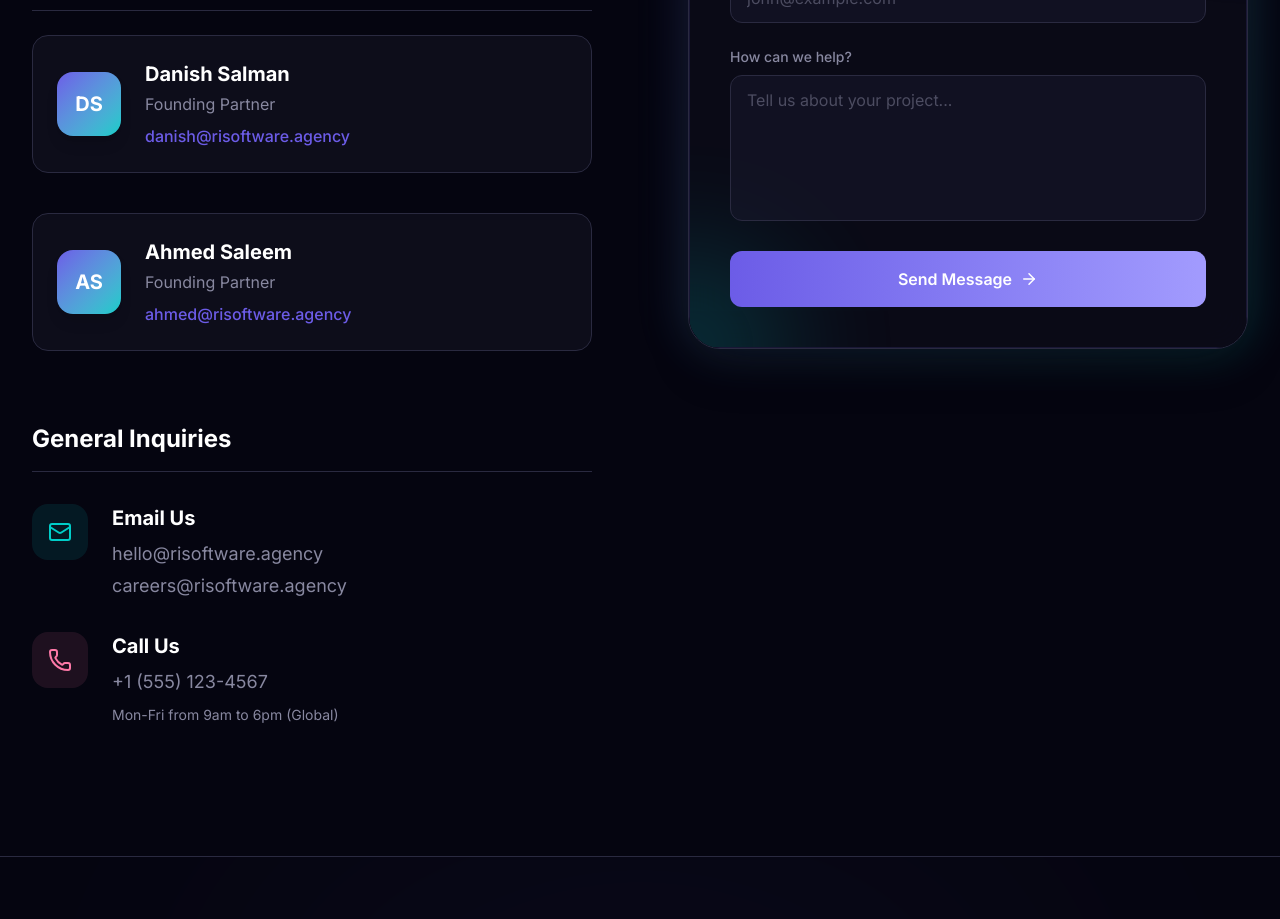
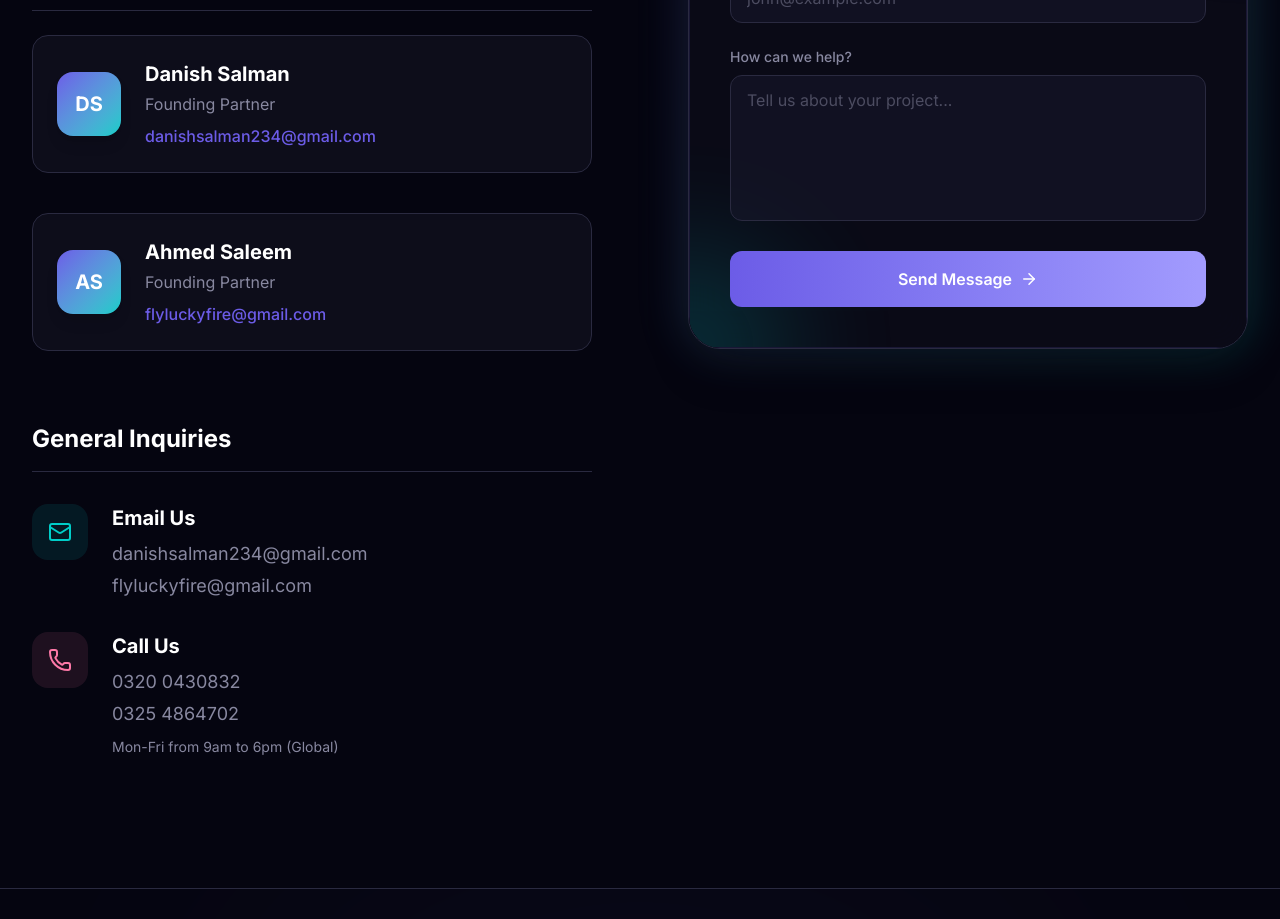
Before and after one commit to danishsalman837-afk/RI-software-agency-, a Next.js app in the folder agency-website/: page /contact in a window 1280 px wide. Shown: the part 960-1879 px from the top of the page. Built offline with nearby package versions, Linux system fonts and the light colour scheme; no server answers.

Commit message:
Update contact page info

```diff
--- a/agency-website/src/app/contact/page.tsx
+++ b/agency-website/src/app/contact/page.tsx
@@ -40,8 +40,8 @@ export default function ContactPage() {
                       <div>
                         <h4 className="text-white font-bold text-xl mb-1">{member.name}</h4>
                         <p className="text-[#8888a0] mb-2">{member.role}</p>
-                        <a href={`mailto:${member.name.split(' ')[0].toLowerCase()}@risoftware.agency`} className="text-[#6c5ce7] hover:text-white transition-colors font-medium">
-                          {member.name.split(' ')[0].toLowerCase()}@risoftware.agency
+                        <a href={`mailto:${member.name === 'Danish Salman' ? 'danishsalman234@gmail.com' : 'flyluckyfire@gmail.com'}`} className="text-[#6c5ce7] hover:text-white transition-colors font-medium">
+                          {member.name === 'Danish Salman' ? 'danishsalman234@gmail.com' : 'flyluckyfire@gmail.com'}
                         </a>
                       </div>
                     </div>
@@ -57,8 +57,8 @@ export default function ContactPage() {
                       <div>
                         <h4 className="text-white font-bold text-xl mb-2">Email Us</h4>
                         <p className="text-[#8888a0] text-lg">
-                          <a href="mailto:hello@risoftware.agency" className="hover:text-white transition-colors block mb-1">hello@risoftware.agency</a>
-                          <a href="mailto:careers@risoftware.agency" className="hover:text-white transition-colors block">careers@risoftware.agency</a>
+                          <a href="mailto:danishsalman234@gmail.com" className="hover:text-white transition-colors block mb-1">danishsalman234@gmail.com</a>
+                          <a href="mailto:flyluckyfire@gmail.com" className="hover:text-white transition-colors block">flyluckyfire@gmail.com</a>
                         </p>
                       </div>
                     </div>
@@ -70,7 +70,8 @@ export default function ContactPage() {
                       <div>
                         <h4 className="text-white font-bold text-xl mb-2">Call Us</h4>
                         <p className="text-[#8888a0] text-lg">
-                          <a href="tel:+15551234567" className="hover:text-white transition-colors block mb-1">+1 (555) 123-4567</a>
+                          <a href="tel:03200430832" className="hover:text-white transition-colors block mb-1">0320 0430832</a>
+                          <a href="tel:03254864702" className="hover:text-white transition-colors block mb-1">0325 4864702</a>
                           <span className="text-sm">Mon-Fri from 9am to 6pm (Global)</span>
                         </p>
                       </div>
```
